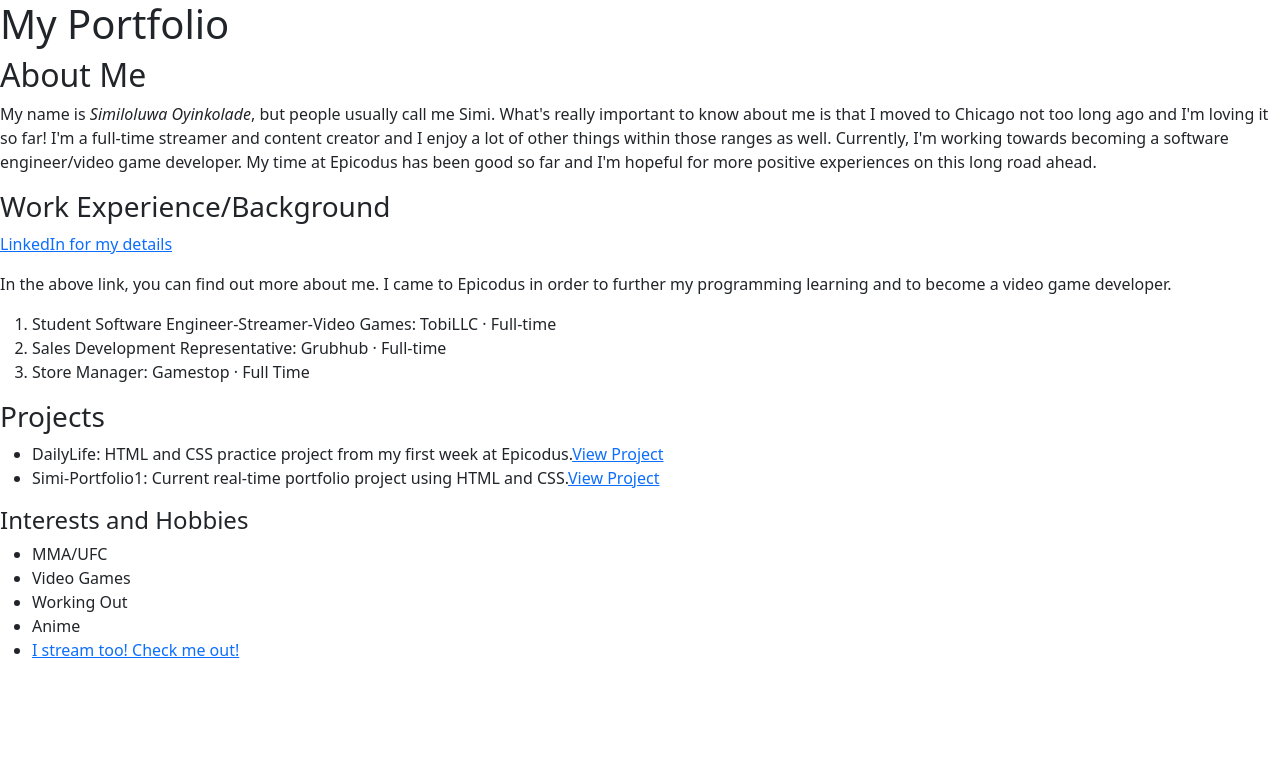
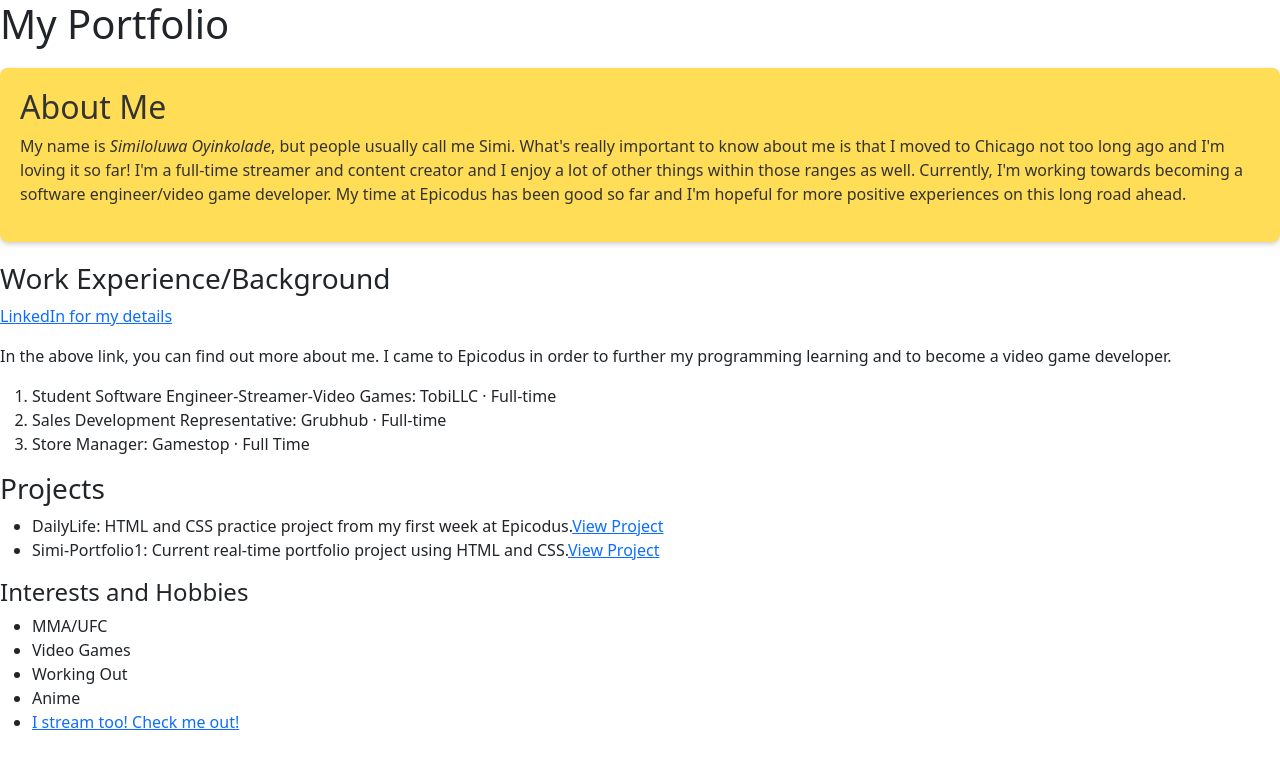
Before and after one commit to simioyin222/React-Js-Portfolio, a React (Create React App) app: page / in a window 1280 px wide. Shown: the top 766 px of the page. Built offline with nearby package versions, Linux system fonts and the light colour scheme.

Commit message:
fix css issue

```diff
--- a/src/App.js
+++ b/src/App.js
@@ -1,6 +1,6 @@
 import React from 'react';
-import Header from './components/Header';
-import About from './components/About';
+import Header from './components/Header/Header';
+import About from './components/About/About';
 import Work from './components/Work';
 import Projects from './components/Projects';
 import Interests from './components/Interests';
--- a/src/components/About.js
+++ b/src/components/About/About.js
@@ -3,7 +3,7 @@ import styles from './about.module.css';
 
 function About() {
   return (
-    <div>
+    <div className={styles.aboutSection}>
       <h2>About Me</h2>
       <p>
         My name is <em>Similoluwa Oyinkolade</em>, but people usually call me
--- a/src/components/Header.js
+++ b/src/components/Header/Header.js
@@ -3,7 +3,7 @@ import styles from './header.module.css';
 
 function Header() {
   return (
-    <header>
+    <header className={styles.headerStyle}>
       <h1>My Portfolio</h1>
     </header>
   );
```
Also changed, not shown: src/components/About/about.module.css (renamed from src/components/about.module.css), src/components/Header/header.module.css (renamed from src/components/header.module.css).
